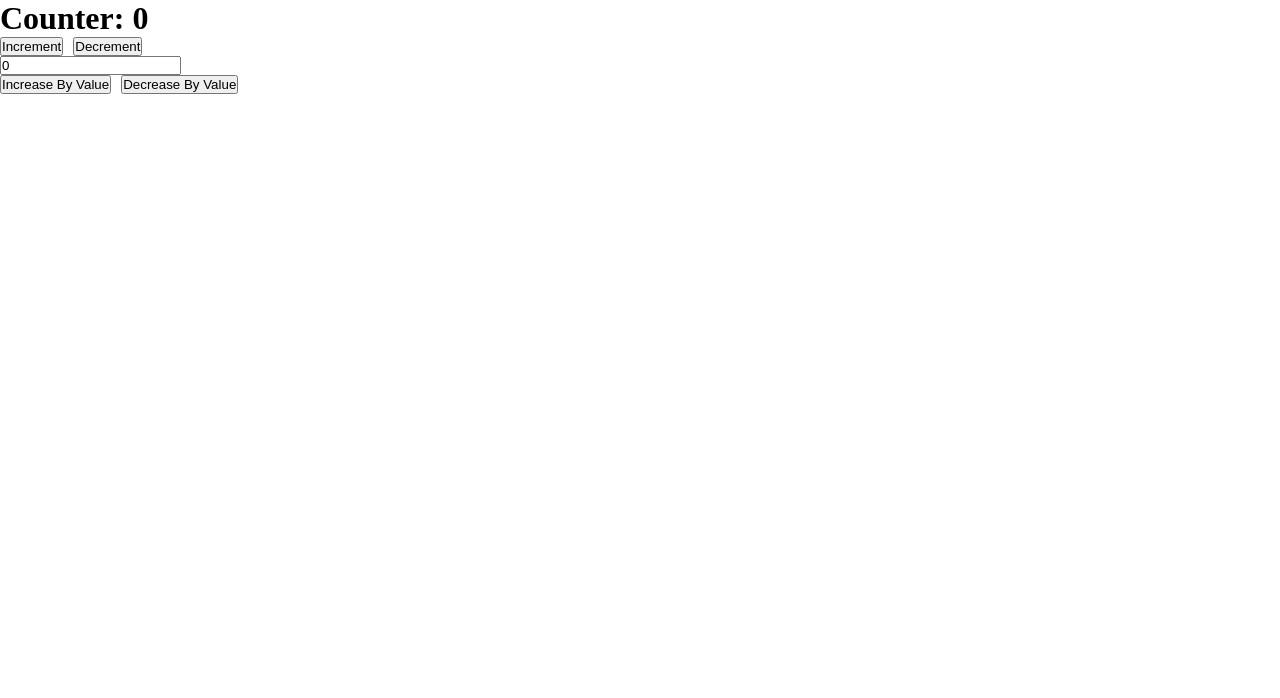
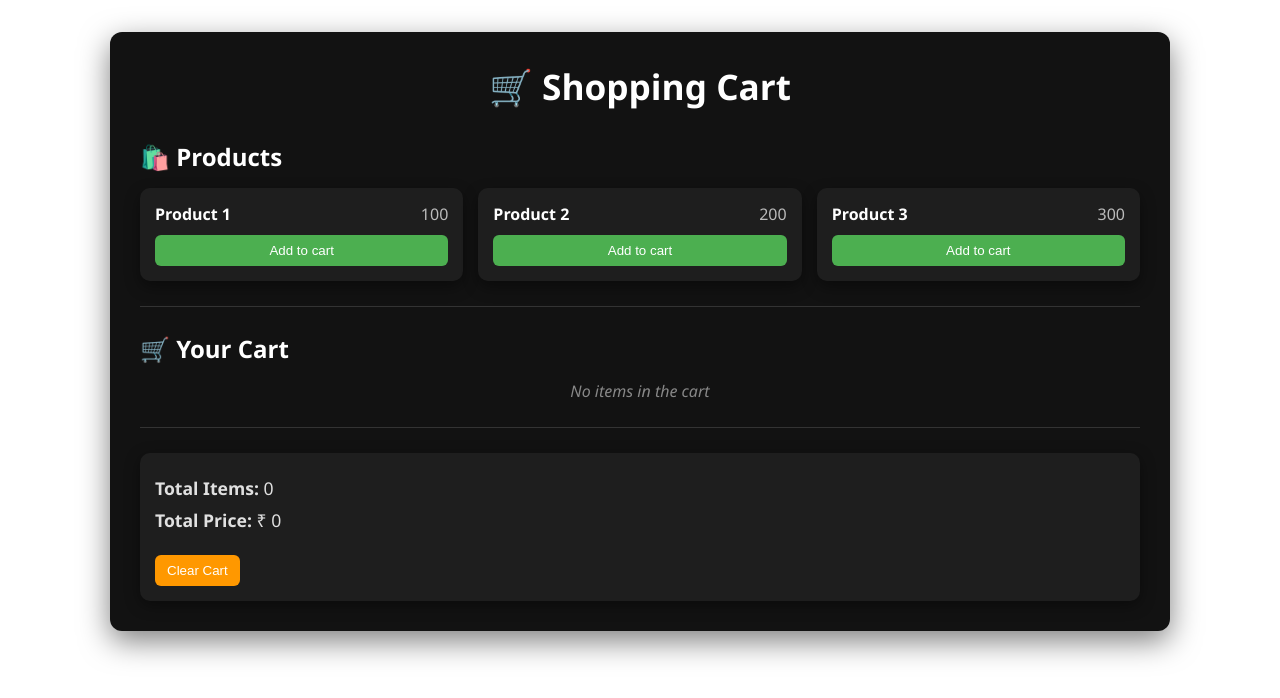
Before and after one commit to m-tahir236/asset-management, a React (Vite) app: page / in a window 1280 px wide. Shown: the top 698 px of the page. Built offline with nearby package versions, Linux system fonts and the light colour scheme.

Commit message:
Redux Toolkit with Cart Example

```diff
--- a/src/App.jsx
+++ b/src/App.jsx
@@ -1,7 +1,8 @@
 import Counter from "./components/counter";
+import Products from "./components/Product";
 
 function App() {
-  return <Counter />;
+  return <Products />;
 }
 
 export default App;
--- /dev/null
+++ b/src/app/cartSlice/index.jsx
@@ -0,0 +1,30 @@
+import { createSlice } from "@reduxjs/toolkit";
+
+export const initialState = {
+  products: [
+    { id: 1, name: "Product 1", price: 100 },
+    { id: 2, name: "Product 2", price: 200 },
+    { id: 3, name: "Product 3", price: 300 },
+  ],
+  cart: [],
+};
+
+export const cartSlice = createSlice({
+  name: "cart",
+  initialState: initialState,
+  reducers: {
+    addToCart: (state, action) => {
+      state.cart.push(action.payload);
+    },
+    removeFromCart: (state, action) => {
+      state.cart = state.cart.filter((item) => item.id !== action.payload);
+    },
+    clearCart: (state) => {
+      state.cart = [];
+    },
+  },
+});
+
+export const { addToCart, removeFromCart, clearCart } = cartSlice.actions;
+
+export default cartSlice.reducer;
--- a/src/app/store/index.jsx
+++ b/src/app/store/index.jsx
@@ -1,8 +1,10 @@
 import { configureStore } from "@reduxjs/toolkit";
 import counterSlice from "../counterSlice";
+import cartSlice from "../cartSlice";
 
 export const store = configureStore({
   reducer: {
+    cart: cartSlice,
     counter: counterSlice,
   },
 });
--- /dev/null
+++ b/src/components/Product.jsx
@@ -0,0 +1,89 @@
+import React from "react";
+import { useDispatch, useSelector } from "react-redux";
+// import "./Product.css";
+import { addToCart, clearCart, removeFromCart } from "../app/cartSlice";
+
+const Products = () => {
+  const dispatch = useDispatch();
+  const products = useSelector((state) => state.cart.products);
+  const cart = useSelector((state) => state.cart.cart);
+
+  console.log("products = ", products);
+  console.log("cart = ", cart);
+
+  const totalPrice = cart.reduce((total, item) => total + item.price, 0);
+
+  return (
+    <>
+      <div className="cart-container">
+        <h1 className="cart-title"> 🛒 Shopping Cart</h1>
+
+        {/* product section */}
+        <div className="product-section">
+          <h2 className="section-title">🛍️ Products</h2>
+          <div className="products-list">
+            {products.map((p) => (
+              <div key={p.id} className="product-card">
+                <div className="product-info">
+                  <span className="product-name">{p.name}</span>
+                  <span className="product-price">{p.price}</span>
+                </div>
+                <button
+                  className="btn add-btn"
+                  onClick={() => dispatch(addToCart(p))}
+                >
+                  Add to cart
+                </button>
+              </div>
+            ))}
+          </div>
+        </div>
+        <hr className="divider" />
+
+        {/* cart section */}
+        <div className="cart-section">
+          <h2 className="section-title">🛒 Your Cart</h2>
+          {cart.length == 0 ? (
+            <p className="empty-cart">No items in the cart</p>
+          ) : (
+            <>
+              <div className="cart-items">
+                {cart.map((item) => (
+                  <div key={item.id} className="cart-item">
+                    <span className="item-name">{item.name}</span>
+                    <span className="item-price">{item.price}</span>
+                    <button
+                      className="btn remove-btn"
+                      onClick={() => dispatch(removeFromCart(item.id))}
+                    >
+                      Remove
+                    </button>
+                  </div>
+                ))}
+              </div>
+            </>
+          )}
+        </div>
+
+        <hr className="divider" />
+        <div className="cart-summary">
+          <p>
+            <strong>Total Items:</strong> {cart.length}
+          </p>
+          <p>
+            <strong>Total Price:</strong> ₹ {totalPrice}
+          </p>
+
+          <button
+            className="btn clear-btn"
+            onClick={() => dispatch(clearCart())}
+          >
+            Clear Cart
+          </button>
+        </div>
+      </div>
+    </>
+  );
+};
+
+export default Products;
--- a/src/index.css
+++ b/src/index.css
@@ -2,3 +2,152 @@
   padding: 0;
   margin: 0;
 }
+
+/* Main container */
+.cart-container {
+  max-width: 1000px;
+  margin: 2rem auto;
+  padding: 30px;
+  font-family: "Segoe UI", Tahoma, Geneva, Verdana, sans-serif;
+  background-color: #121212; /* dark background */
+  color: #e0e0e0;
+  border-radius: 12px;
+  box-shadow: 0 10px 30px rgba(0, 0, 0, 0.5);
+  /* border: 0.1px solid rgb(108, 6, 251); */
+}
+
+/* Titles */
+.cart-title {
+  text-align: center;
+  font-size: 2.2rem;
+  margin-bottom: 30px;
+  color: #ffffff;
+}
+
+.section-title {
+  font-size: 1.5rem;
+  margin-bottom: 15px;
+  color: #ffffff;
+}
+
+/* Divider */
+.divider {
+  border: 0;
+  height: 1px;
+  background: #333;
+  margin: 25px 0;
+}
+
+/* Products list */
+.products-list {
+  display: flex;
+  flex-wrap: wrap;
+  gap: 15px;
+}
+
+.product-card {
+  background-color: #1e1e1e;
+  padding: 15px;
+  border-radius: 10px;
+  flex: 1 1 250px;
+  display: flex;
+  flex-direction: column;
+  justify-content: space-between;
+  box-shadow: 0 6px 15px rgba(0, 0, 0, 0.4);
+  transition: transform 0.2s ease;
+}
+
+.product-card:hover {
+  transform: translateY(-5px);
+}
+
+.product-info {
+  display: flex;
+  justify-content: space-between;
+  margin-bottom: 10px;
+}
+
+.product-name {
+  font-weight: 600;
+  color: #ffffff;
+}
+
+.product-price {
+  color: #bbbbbb;
+}
+
+/* Buttons */
+.btn {
+  padding: 8px 12px;
+  border: none;
+  border-radius: 6px;
+  cursor: pointer;
+  font-weight: 500;
+  transition: all 0.2s ease;
+}
+
+.add-btn {
+  background-color: #4caf50;
+  color: #ffffff;
+}
+
+.add-btn:hover {
+  background-color: #45a049;
+}
+
+.remove-btn {
+  background-color: #f44336;
+  color: #ffffff;
+}
+
+.remove-btn:hover {
+  background-color: #e53935;
+}
+
+.clear-btn {
+  background-color: #ff9800;
+  color: #ffffff;
+  margin-top: 15px;
+}
+
+.clear-btn:hover {
+  background-color: #fb8c00;
+}
+
+/* Cart items */
+.cart-items {
+  display: flex;
+  flex-direction: column;
+  gap: 12px;
+}
+
+.cart-item {
+  background-color: #1e1e1e;
+  padding: 12px;
+  border-radius: 8px;
+  display: flex;
+  justify-content: space-between;
+  align-items: center;
+  box-shadow: 0 3px 10px rgba(0, 0, 0, 0.4);
+}
+
+/* Summary */
+.cart-summary {
+  margin-top: 20px;
+  background-color: #1e1e1e;
+  padding: 15px;
+  border-radius: 10px;
+  box-shadow: 0 4px 15px rgba(0, 0, 0, 0.4);
+}
+
+.cart-summary p {
+  margin: 8px 0;
+  font-size: 1.1rem;
+}
+
+/* Empty cart */
+.empty-cart {
+  text-align: center;
+  font-style: italic;
+  color: #888;
+}
```
